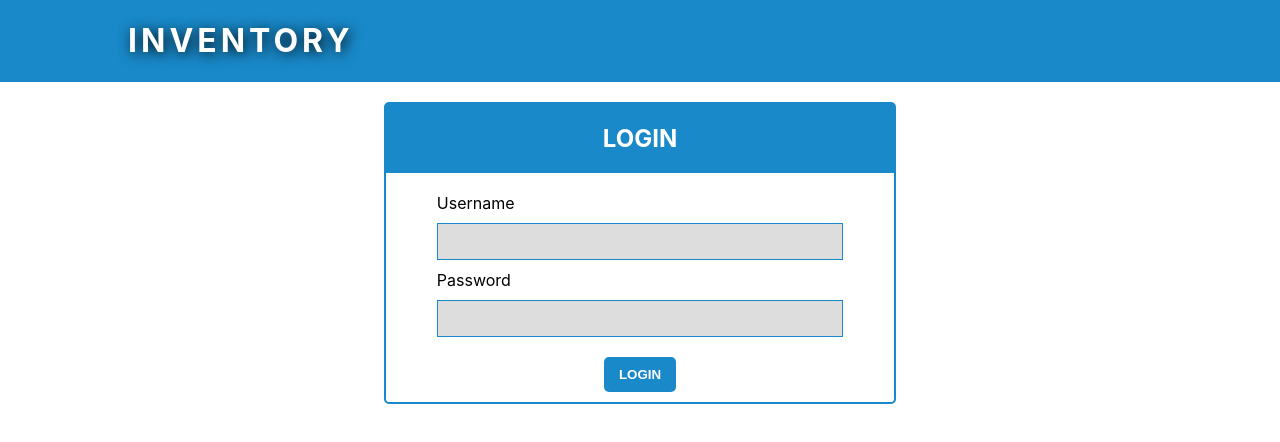
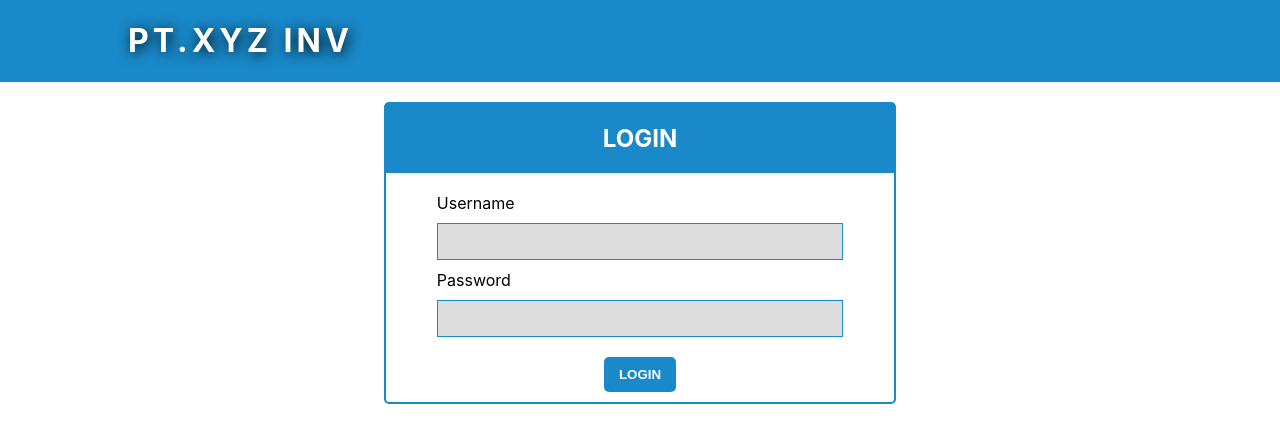
Before and after one commit to ramperto/inventory, a React (Create React App) app in the folder frontend/: page /login in a window 1280 px wide. Shown: the top 442 px of the page. Built offline with nearby package versions, Linux system fonts and the light colour scheme.

Commit message:
update header perubahan logo

```diff
--- a/frontend/src/shared/components/Header.jsx
+++ b/frontend/src/shared/components/Header.jsx
@@ -17,7 +17,7 @@ export default function Header() {
 		<header className={classes.header}>
 			<div className={classes.wrapper + ' container'}>
 				<div>
-					<h1 className={classes.logo}>INVENTORY</h1>
+					<h1 className={classes.logo}>PT.XYZ INV</h1>
 				</div>
 				<div>
 					{context.isLoggedIn && <span className={classes.username}>Hi Admin</span>}
```
